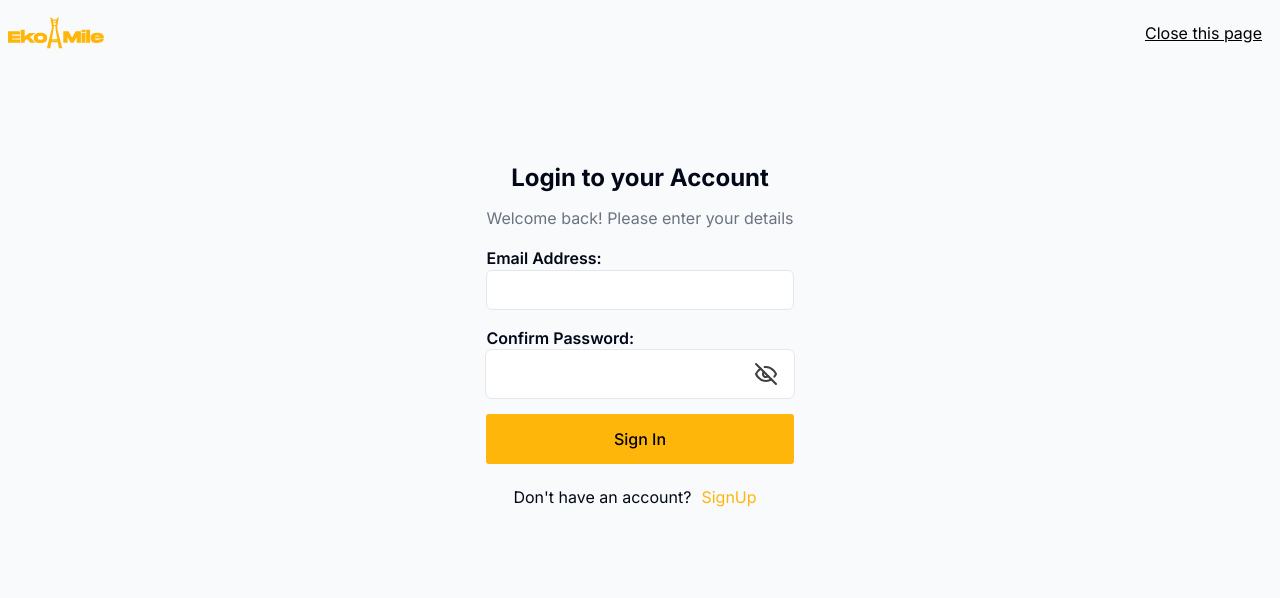
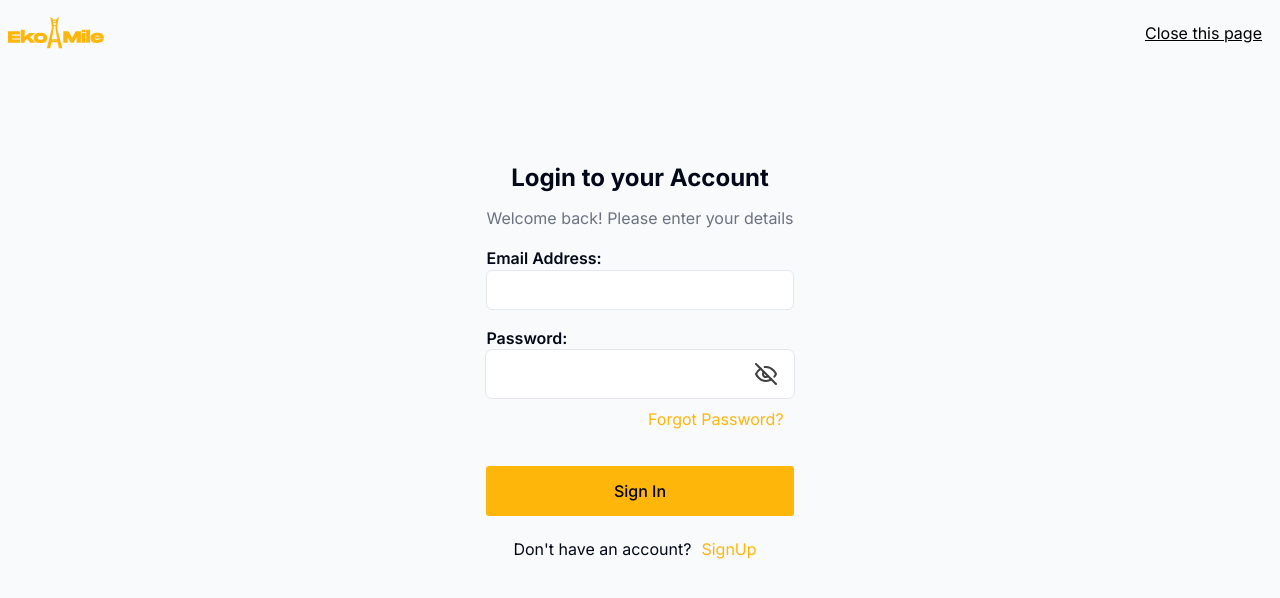
Before and after one commit to ieadeleke/dashboard, a Next.js app: page /login in a window 1280 px wide. Shown: the top 598 px of the page. Built offline with nearby package versions, Linux system fonts and the light colour scheme.

Commit message:
updated login page

```diff
--- a/src/pages/login.tsx
+++ b/src/pages/login.tsx
@@ -35,17 +35,21 @@ export default function Login() {
                         <RegularTextInput />
                     </div>
 
-                    <div>
-                        <p className="font-semibold">Confirm Password:</p>
+                    <div className="flex flex-col">
+                        <p className="font-semibold">Password:</p>
                         <TextField.Container className="bg-white outline outline-1 outline-gray-200">
                             <TextField.Input />
                             <IconButton onClick={toggleShowPassword}>
                                 {showPassword ? <EyeIcon /> : <EyeOffIcon />}
                             </IconButton>
                         </TextField.Container>
+
+                        <Link href="/forgot-password" className="self-end">
+                            <Button variant="text" className="h-8 mt-1">Forgot Password?</Button>
+                        </Link>
                     </div>
 
-                    <div className="flex flex-col gap-2">
+                    <div className="flex flex-col gap-2 mt-4">
                         <Button>Sign In</Button>
                         <div className="flex items-center justify-center">
                             <p>{`Don't`} have an account?</p>
```
